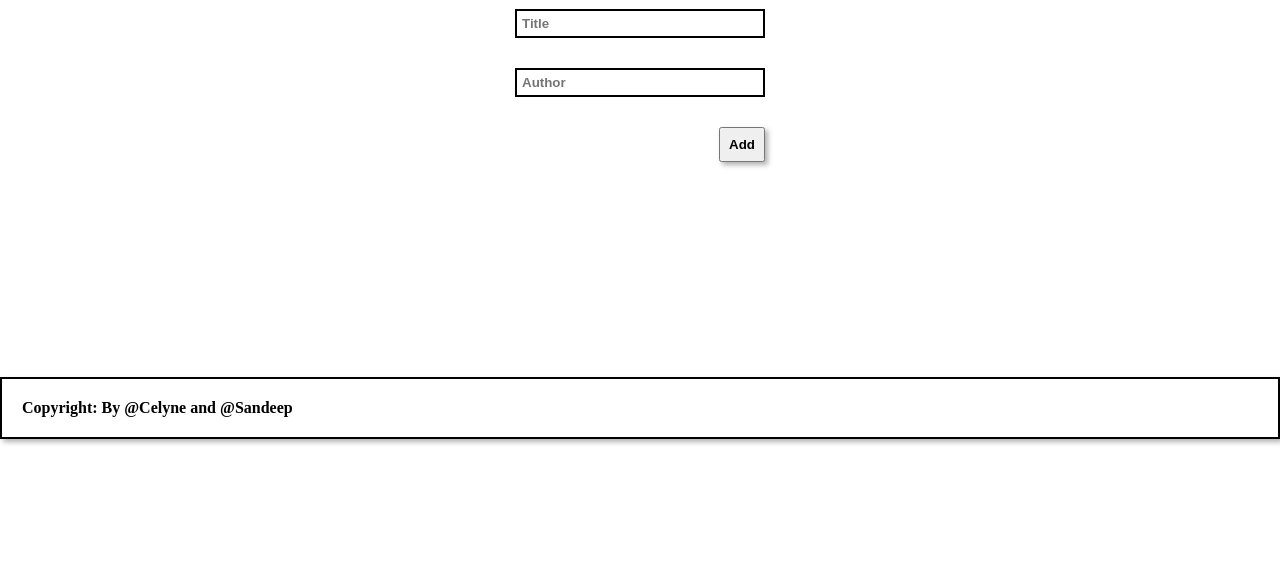
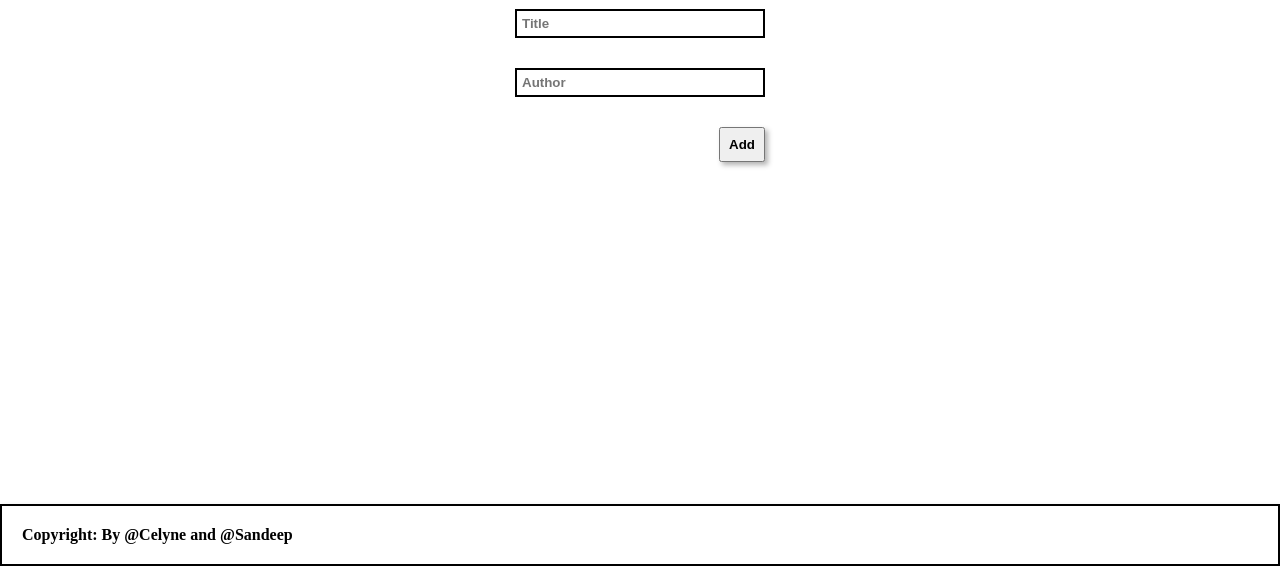
Before and after one commit to mailsg/Awesome-Books, a website: page index.html in a window 1280 px wide. Shown: the part 234-800 px from the top of the page. Drawn offline with Linux system fonts and the light colour scheme.

Commit message:
Fixed the footer

```diff
--- a/index.css
+++ b/index.css
@@ -136,9 +136,9 @@ footer {
   padding: 20px;
   box-shadow: 3px 3px 5px rgba(0, 0, 0, 0.3);
   border: 2px solid #000;
-  margin-top: 200px;
-  position: absolute;
+  position: fixed;
   width: 100%;
+  bottom: 0;
 }
 
 .center {
```
